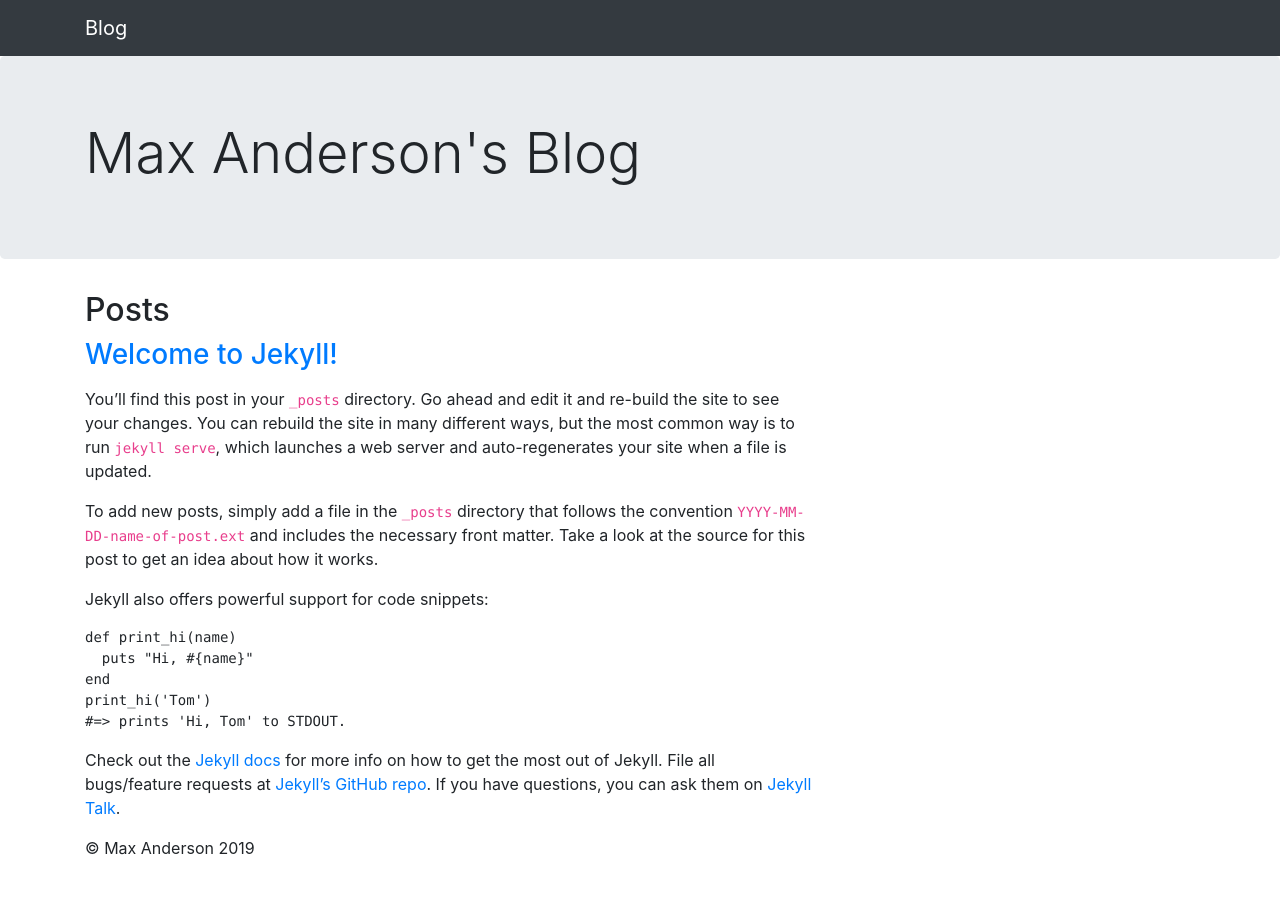
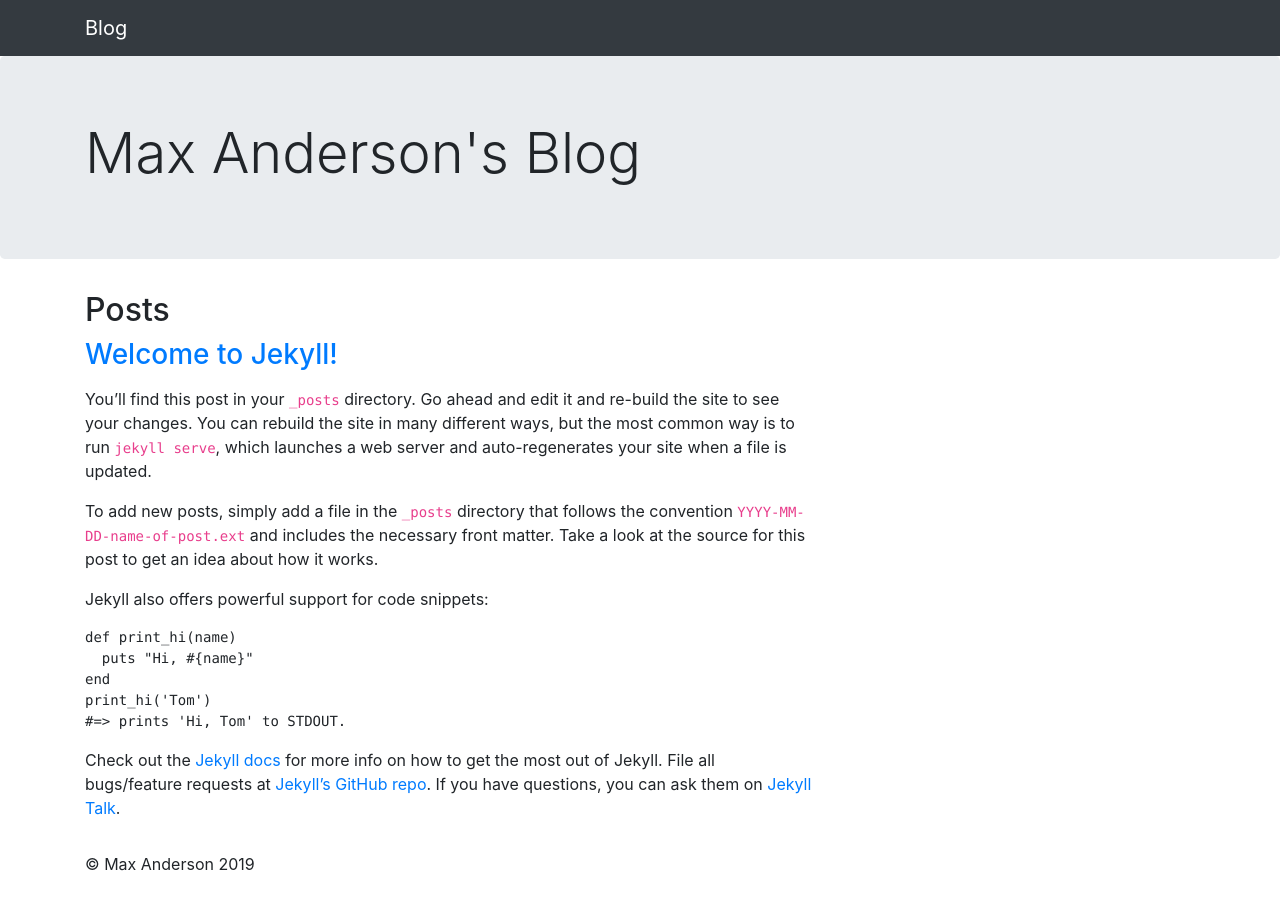
Before and after one commit to mcbanderson/blog, a Jekyll site: the page built from index.md, in a window 1280 px wide. Built offline with Jekyll 4.4.1, drawn with Linux system fonts in a browser that asks for light colours; nearby versions of some CDN libraries; some web fonts are replaced.

Commit message:
Update footer to use variables. Minor change to html structure

```diff
--- a/_includes/footer.html
+++ b/_includes/footer.html
@@ -1,7 +1,9 @@
-<footer class="container">
-    <div class="row">
-        <div class="col-md-4">
-            &copy; Max Anderson 2019
+<footer>
+    <div class="container py-3">
+        <div class="row">
+            <div class="col-md-4">
+                &copy; {{ site.author }} {{ 'now' | date: "%Y" }}
+            </div>
         </div>
     </div>
 </footer>
```
